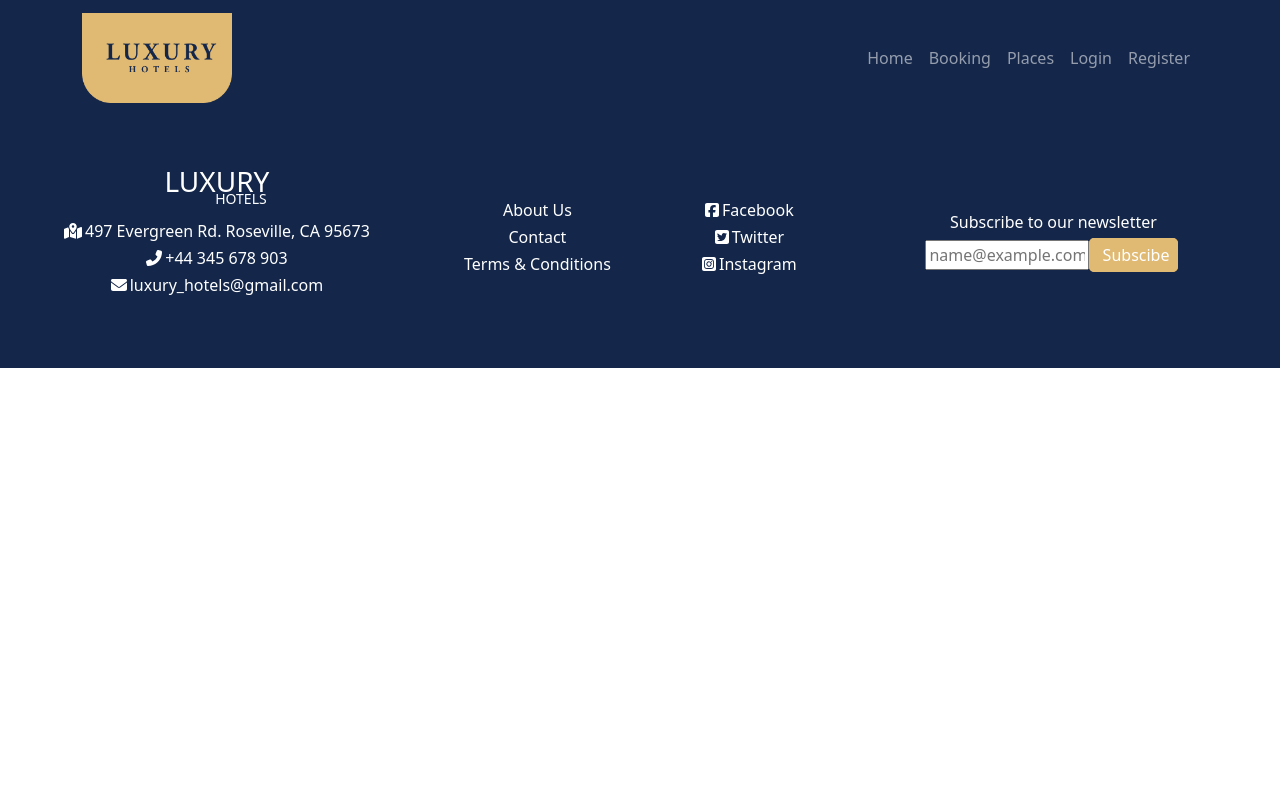
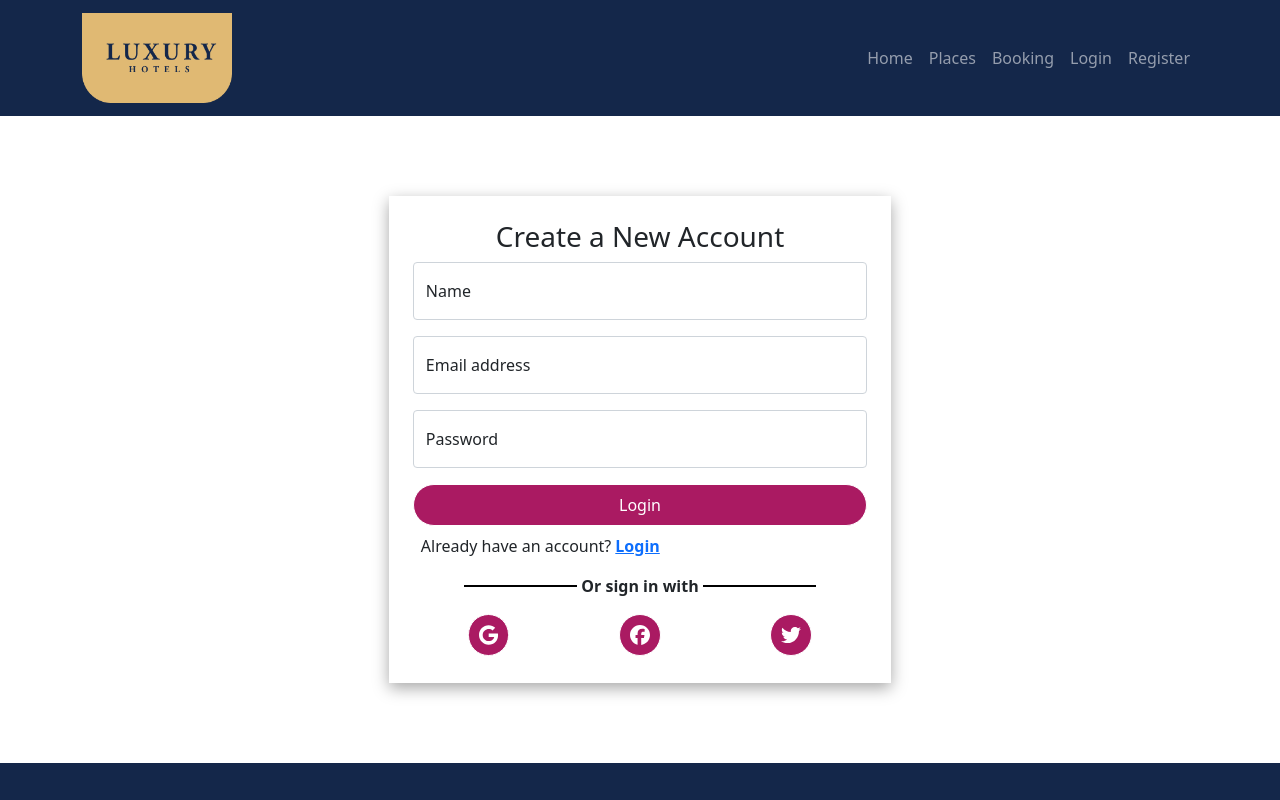
Before and after one commit to asif2508/Travell-point, a React (Create React App) app: page /register in a window 1280 px wide. Shown: the top 800 px of the page. Built offline with nearby package versions, Linux system fonts and the light colour scheme; a web font is replaced by a local one.

Commit message:
sign up page designed

```diff
--- a/src/Pages/Header/Header.js
+++ b/src/Pages/Header/Header.js
@@ -17,8 +17,8 @@ const Header = () => {
               <Nav
                 className="ms-auto my-2 my-lg-0">
                 <Nav.Link className='link-style' as={Link} to="/" href='#home'>Home</Nav.Link>
+                <Nav.Link className='link-style' as={Link} to="/places" href='#places'>Places</Nav.Link>
                 <Nav.Link className='link-style' as={Link} to="/booking" href='#booking'>Booking</Nav.Link>
-                <Nav.Link className='link-style' as={Link} to="/places" href='#places'>Places</Nav.Link>
                 <Nav.Link className='link-style' as={Link} to="/login" href='#login'>Login</Nav.Link>
                 <Nav.Link className='link-style' as={Link} to="/register" href='#register'>Register</Nav.Link>
               </Nav>
--- a/src/Pages/Home/Home.js
+++ b/src/Pages/Home/Home.js
@@ -27,8 +27,8 @@ const Home = () => {
               <Nav
                 className="ms-auto my-2 my-lg-0">
                 <Nav.Link className='link-style' as={Link} to="/" href='#home'>Home</Nav.Link>
+                <Nav.Link className='link-style' as={Link} to="/places">Places</Nav.Link>
                 <Nav.Link className='link-style' as={Link} to="/booking">Booking</Nav.Link>
-                <Nav.Link className='link-style' as={Link} to="/places">Places</Nav.Link>
                 <Nav.Link className='link-style' as={Link} to="/login">Login</Nav.Link>
                 <Nav.Link className='link-style' as={Link} to="/register">Register</Nav.Link>
               </Nav>
--- a/src/Pages/Login/Login.css
+++ b/src/Pages/Login/Login.css
@@ -12,6 +12,7 @@
     border: 1px solid black;
     width: 45%;
     border-radius: 50px;
+    box-shadow: rgba(100, 100, 111, 0.2) 0px 7px 29px 0px;
 
 }
 .login-btn{
@@ -35,3 +36,9 @@
     height: 1px;
     border: 1px solid black;
 }
+
+@media screen and (max-width: 576px) {
+    .form-style{
+        width: 100%;
+    }
+}
--- a/src/Pages/Login/Login.js
+++ b/src/Pages/Login/Login.js
@@ -24,7 +24,7 @@ const Login = () => {
                         </FloatingLabel>
                         <button className='w-100 mt-3 login-btn' type="submit">Login</button>
                     </form>
-                    <p className='text-start m-2'>Don't have an account?<Link to='/register'>Register</Link> </p>
+                    <p className='text-start m-2'>Don't have an account?<Link className='text-primary ms-1 fw-bold' to='/register'>Register</Link> </p>
                     <Social></Social>
                 </div>
             </Container>
--- a/src/Pages/Register/Register.css
+++ b/src/Pages/Register/Register.css
@@ -0,0 +1,14 @@
+.register-page{
+    padding-top: 80px;
+    padding-bottom: 80px;
+}
+.register-style{
+    width: 40%;
+    box-shadow: rgba(0, 0, 0, 0.35) 0px 5px 15px;
+}
+
+@media screen and (max-width: 576px) {
+    .register-style{
+        width: 100%;
+    }
+}
--- a/src/Pages/Register/Register.js
+++ b/src/Pages/Register/Register.js
@@ -1,10 +1,39 @@
 import React from 'react';
+import { Container, FloatingLabel, Form } from 'react-bootstrap';
+import { Link } from 'react-router-dom';
 import Header from '../Header/Header';
+import Social from '../Social/Social';
+import './Register.css';
 
 const Register = () => {
     return (
         <div id='register' >
             <Header></Header>
+            <Container fluid className='register-page'>
+                <div className='register-style mx-auto p-4'>
+                    <h3>Create a New Account</h3>
+                    <form className=''>
+                    <FloatingLabel
+                            controlId="floatingInput"
+                            label="Name"
+                            className="mb-3">
+                            <Form.Control type="name" placeholder="Your Name" />
+                        </FloatingLabel>
+                        <FloatingLabel
+                            controlId="floatingInput"
+                            label="Email address"
+                            className="mb-3">
+                            <Form.Control type="email" placeholder="name@example.com" />
+                        </FloatingLabel>
+                        <FloatingLabel controlId="floatingPassword" label="Password">
+                            <Form.Control type="password" placeholder="Password" />
+                        </FloatingLabel>
+                        <button className='w-100 mt-3 login-btn' type="submit">Login</button>
+                    </form>
+                    <p className='text-start m-2'>Already have an account?<Link className='text-primary ms-1 fw-bold' to='/login'>Login</Link> </p>
+                    <Social></Social>
+                </div>
+            </Container>
         </div>
     );
 };
```
